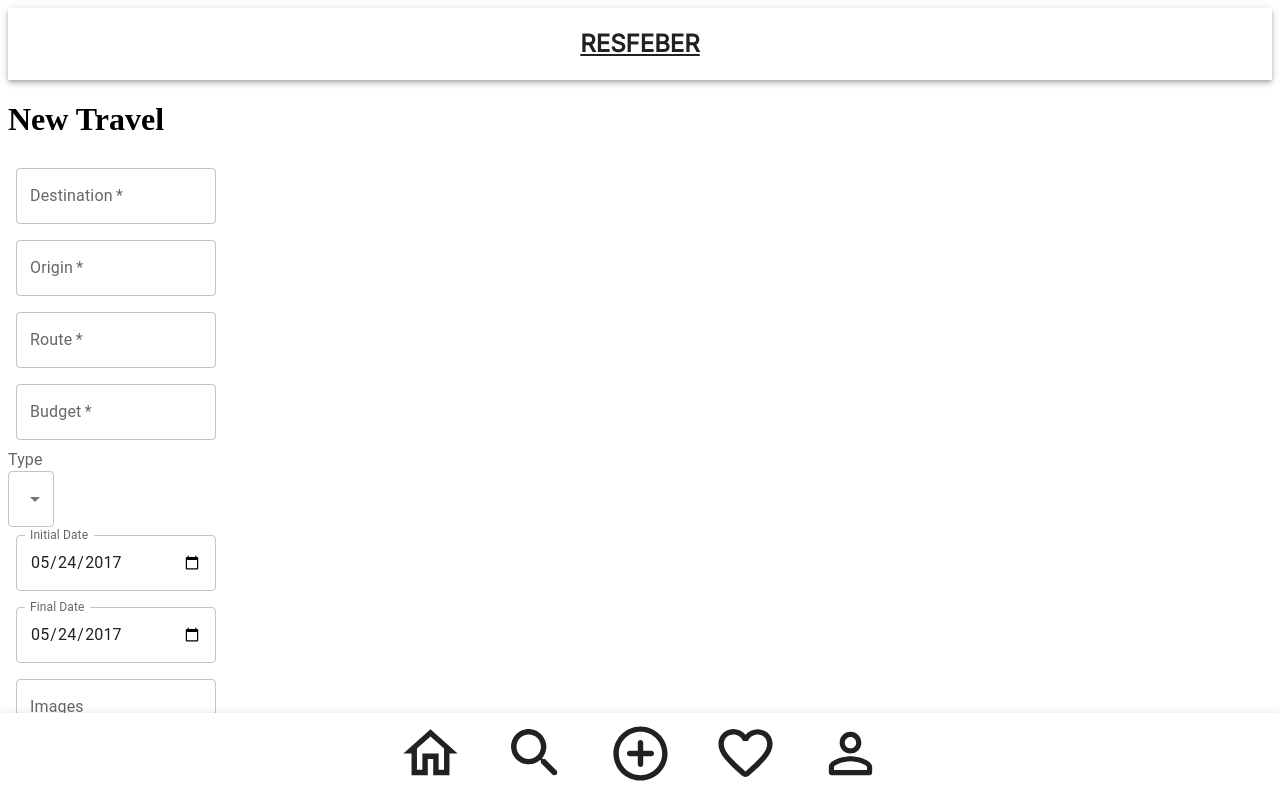
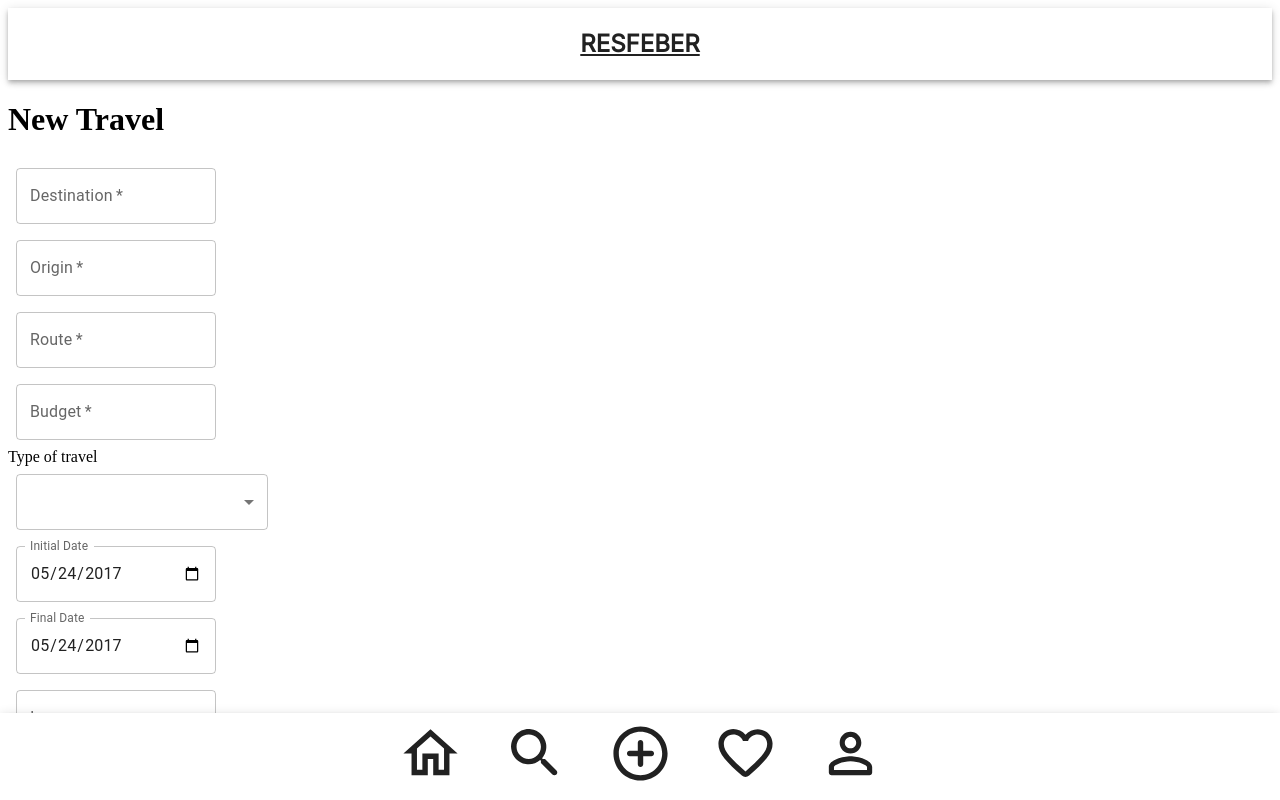
Before and after one commit to cristinahcm/resfeber-client, a React (Create React App) app: page /createTravel in a window 1280 px wide. Built offline with nearby package versions, Linux system fonts and the light colour scheme; the HTML template or start-up script is replaced by a standard one.

Commit message:
changes on travel form

```diff
--- a/src/components/Forms/TravelForm.jsx
+++ b/src/components/Forms/TravelForm.jsx
@@ -96,16 +96,17 @@ const TravelForm = () => {
             placeholder="Budget"
             onChange={handleChange}
           /><br></br>
-          <InputLabel id="demo-simple-select-label">Type</InputLabel>
-          <Select
+          Type of travel
+          <br></br>
+          <Select sx={{ m: 1, width: '28ch' }}
             required
             name="typeTravel"
-            labelId="demo-simple-select-label"
             id="typeTravel"
             value={typeTravel}
             label="Type"
+            placeholder="Type of travel"
             onChange={handleChange}
-          >
+>
             <MenuItem value="Eco">Eco</MenuItem>
             <MenuItem value="Family">Family</MenuItem>
             <MenuItem value="Friends">Friends</MenuItem>
```
